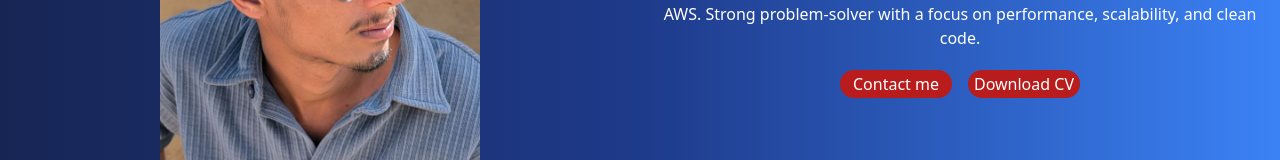
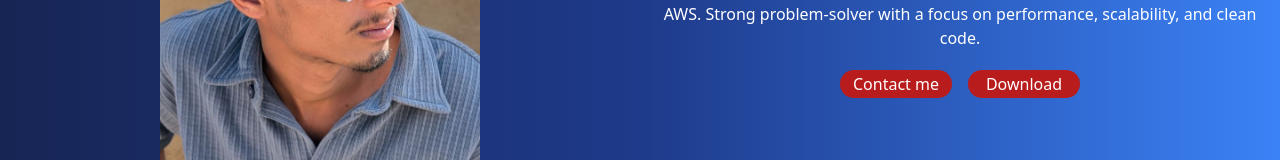
Before and after one commit to adershash/adershpr, a React (Vite) app: page / in a window 1280 px wide. Shown: the part 320-480 px from the top of the page. Built offline with nearby package versions, Linux system fonts and the light colour scheme.

Commit message:
3rd commit

```diff
--- a/src/components/Banner/Banner.jsx
+++ b/src/components/Banner/Banner.jsx
@@ -27,7 +27,7 @@ function Banner() {
                   working with cloud platforms like AWS. Strong problem-solver with a focus on performance, scalability, and clean code.</p>
                   <div className='space-x-4 mt-5'>
                     <button className=' bg-red-700  border-blue-900 rounded-full w-28 h-7 text-center transition-all ease-in-out duration-300 hover:bg-orange-600 hover:translate-y-1'onClick={()=>{contact.current?.scrollIntoView({behavior:'smooth'})}}>Contact me</button>
-                    <button  className=' bg-red-700  border-blue-900 rounded-full w-28 h-7 text-center transition-all ease-in-out duration-300 hover:bg-orange-600 hover:translate-y-1' onClick={handleDownload}>Download CV</button>
+                    <button  className=' bg-red-700  border-blue-900 rounded-full w-28 h-7 text-center transition-all ease-in-out duration-300 hover:bg-orange-600 hover:translate-y-1' onClick={handleDownload}>Download</button>
                   </div>
         </div>
 
```
